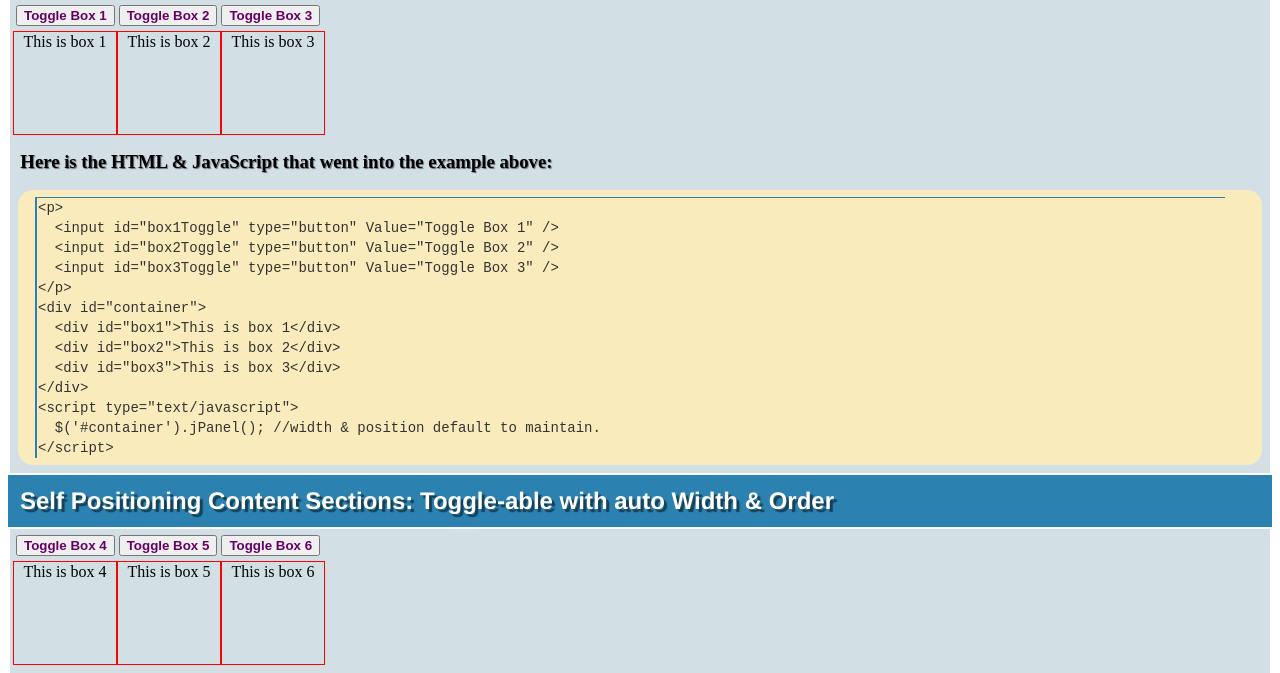
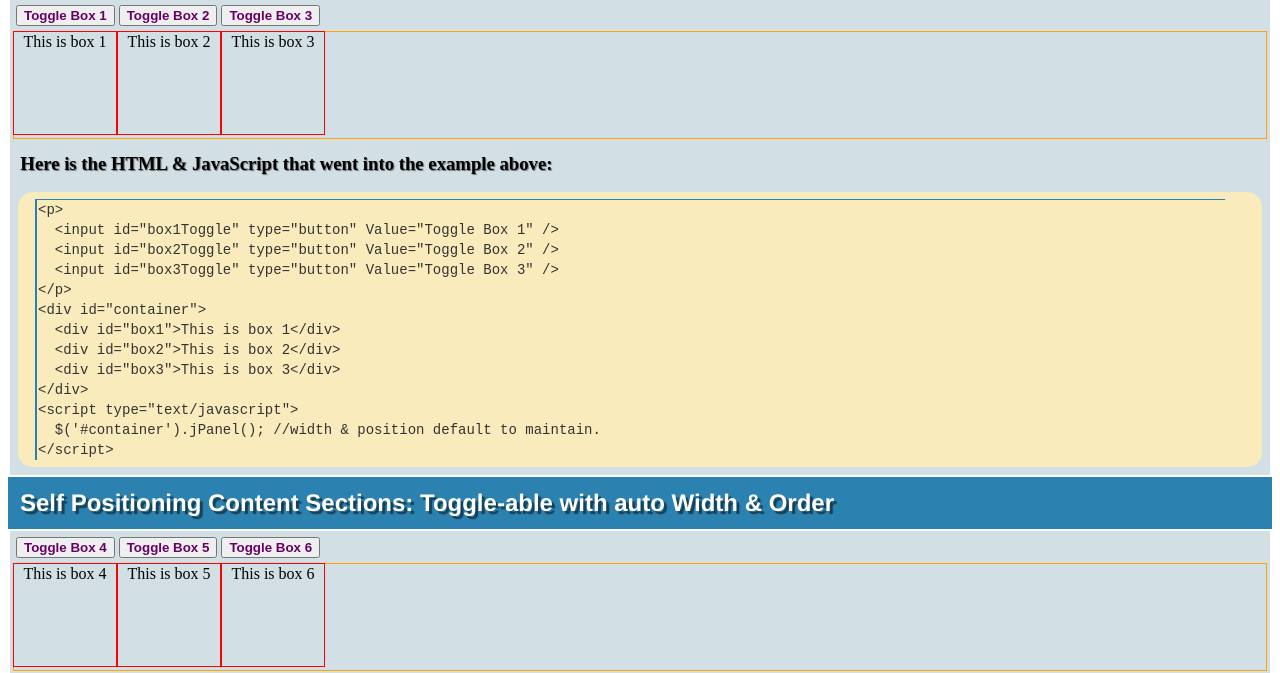
Before and after one commit to joshaven/jquery_panels, a plain HTML site: page example/index.html in a window 1280 px wide. Shown: the part 132-805 px from the top of the page. Drawn offline with Linux system fonts and the light colour scheme.

Commit message:
Add positioning test to show things moving around when making a jPanel

```diff
--- a/example/screen.css
+++ b/example/screen.css
@@ -132,6 +132,15 @@ div#container3 {
   width: 0;
 }
 
+div#container {
+  border: 1px solid orange;
+}
+
+div#container2 {
+  border: 1px solid orange;
+}
+
+
 div#container3 ul {
   margin: 0;
   padding-left: 3px;
--- a/jquery_panel.js
+++ b/jquery_panel.js
@@ -338,10 +338,12 @@
           if( typeof(el.data('original') == 'undefined') ) el.data('original',{});
           var original = el.data('original');
           if( isEmpty(original) ) {
-            original.position = el.position();
-            original.height = el.height();
-            original.width = el.width();
-            original.order = self.panels().indexOf(el[0].id);
+            original.position     = el.position();
+            original.height       = el.height();
+            original.width        = el.width();
+            original.outerHeight  = el.outerHeight();
+            original.outerWidth   = el.outerWidth();
+            original.order        = self.panels().indexOf(el[0].id);
 
             // if show is an array... otherwise ignore show properity
             if( isArray(self.options('panel').show) ) {
```
Also changed, not shown: example/index.html (+0 -1 lines), tests/unit/positioning_test.js (+23 -8 lines), 1 other file.
